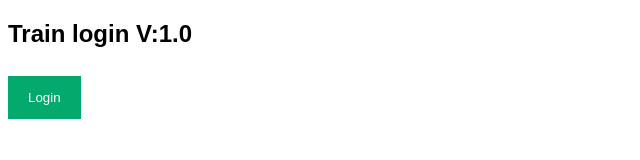
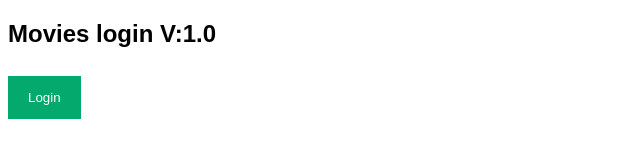
Before and after one commit to Jameema25/dockertest, a plain HTML site: page index.html in a window 1280 px wide. Shown: the whole page, without its empty margins (0-640 px from the left). Drawn offline with Linux system fonts and the light colour scheme.

Commit message:
Update index.html

```diff
--- a/index.html
+++ b/index.html
@@ -127,7 +127,7 @@ span.psw {
 </head>
 <body>
 
-<h2>Train login V:1.0</h2>
+<h2>Movies login V:1.0</h2>
 
 <button onclick="document.getElementById('id01').style.display='block'" style="width:auto;">Login</button>
 
```
